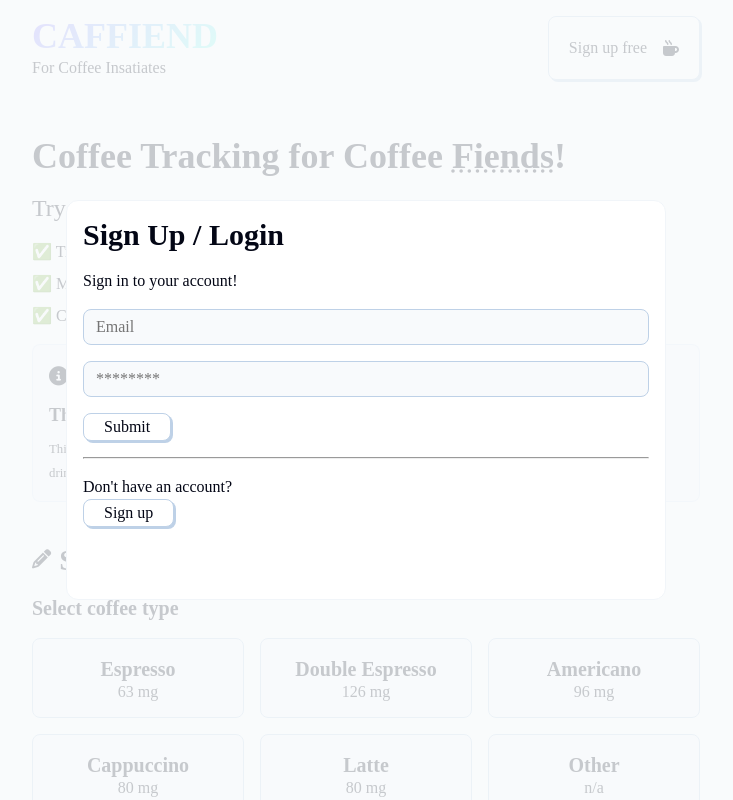
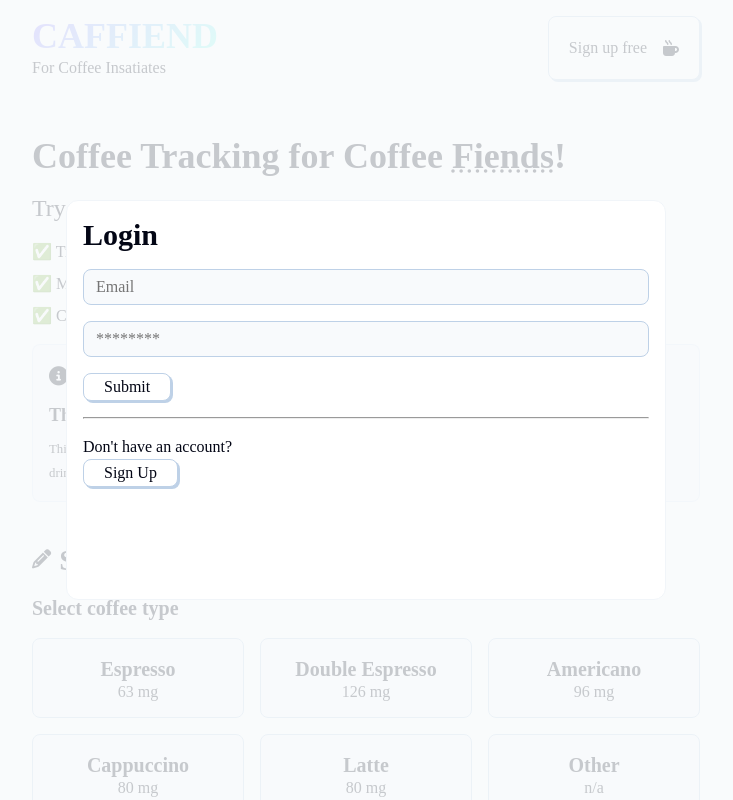
Before and after one commit to enggar77/Caffiend_Vite-Firebase-JS, a React (Vite) app: page / in a window 1280 px wide. Both pictures are taken after a click on the button "Sign up free". Shown: the top 800 px of the page, without its empty margins (274-1007 px from the left). Built offline with nearby package versions, Linux system fonts and the light colour scheme; a web font is replaced by a local one.

Commit message:
add authentication layout

```diff
--- a/src/components/Authentication.jsx
+++ b/src/components/Authentication.jsx
@@ -1,18 +1,31 @@
+import { useState } from "react";
+
 export default function Authentication() {
+	const [isRegistration, setIsRegistration] = useState(false);
+	const [email, setEmail] = useState("");
+	const [password, setPassword] = useState("");
+	const [isAuthenticating, setIsAuthenticating] = useState(false);
+
+	async function handleAunthenticate() {}
+
 	return (
 		<>
-			<h2 className="sign-up-text">Sign Up / Login</h2>
-			<p>Sign in to your account!</p>
-			<input type="email" name="email" id="email" placeholder="Email" />
-			<input type="password" name="password" id="password" placeholder="********" />
-			<button>
+			<h2 className="sign-up-text">{isRegistration ? "Sign Up" : "Login"}</h2>
+			<input type="email" placeholder="Email" value={email} onChange={(e) => setEmail(e.target.value)} />
+			<input
+				type="password"
+				placeholder="********"
+				value={password}
+				onChange={(e) => setPassword(e.target.value)}
+			/>
+			<button onClick={handleAunthenticate}>
 				<p>Submit</p>
 			</button>
 			<hr />
 			<div className="register-content">
-				<p>Don&apos;t have an account? </p>
-				<button>
-					<p>Sign up</p>
+				<p>{isRegistration ? "Already have an account? " : "Don't have an account?"}</p>
+				<button onClick={() => setIsRegistration(!isRegistration)}>
+					<p>{isRegistration ? "Sign In" : "Sign Up"}</p>
 				</button>
 			</div>
 		</>
```
